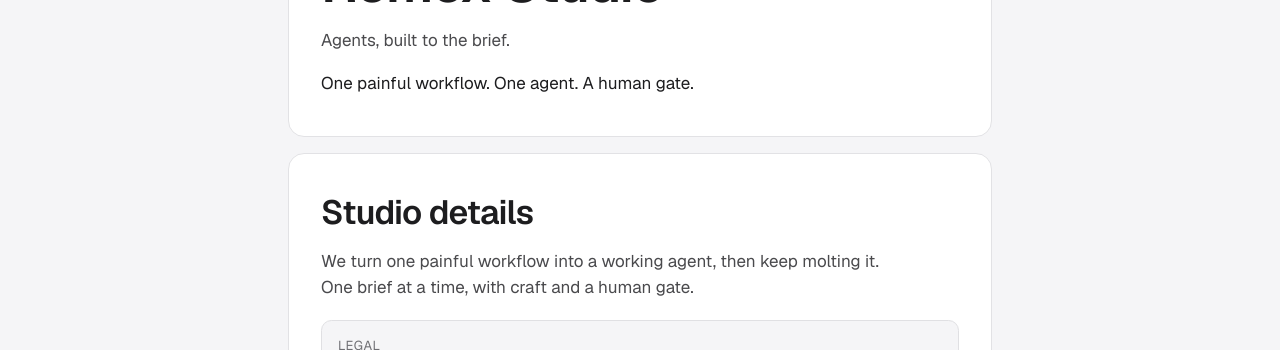
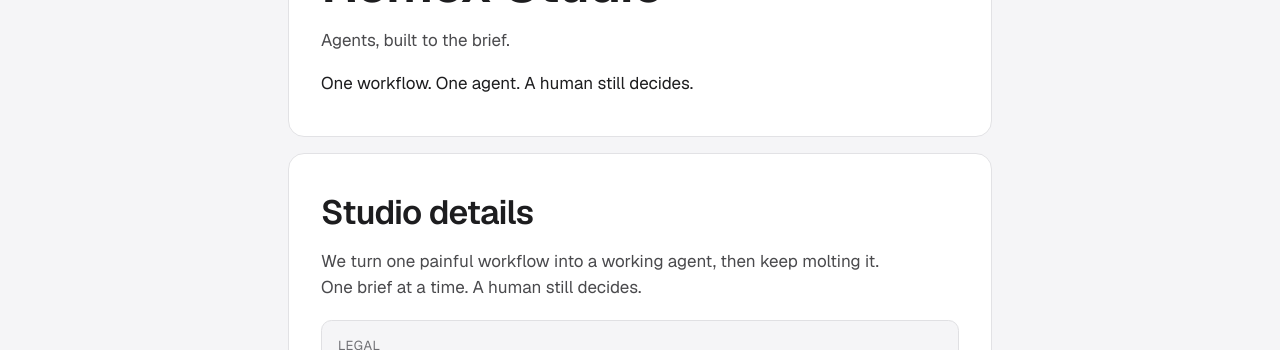
Before and after one commit to remexstudio/remex-atelier, a Next.js app: page /about in a window 1280 px wide. Shown: the part 198-548 px from the top of the page. Built offline with nearby package versions, Linux system fonts and the light colour scheme.

Commit message:
chore(copy): use the locked about one-liner
Co-authored-by: remexstudio <remexstudio@users.noreply.github.com>

```diff
--- a/app/about/page.tsx
+++ b/app/about/page.tsx
@@ -30,7 +30,7 @@ export default function AboutPage() {
           <h1 className="film-title">Remex Studio</h1>
           <p className="film-lede">Agents, built to the brief.</p>
           <p className="film-lede about-say">
-            One painful workflow. One agent. A human gate.
+            One workflow. One agent. A human still decides.
           </p>
         </header>
 
@@ -40,7 +40,7 @@ export default function AboutPage() {
           </h2>
           <p className="film-lede">
             We turn one painful workflow into a working agent, then keep molting
-            it. One brief at a time, with craft and a human gate.
+            it. One brief at a time. A human still decides.
           </p>
           <dl className="about-facts">
             <div className="about-fact">
```
